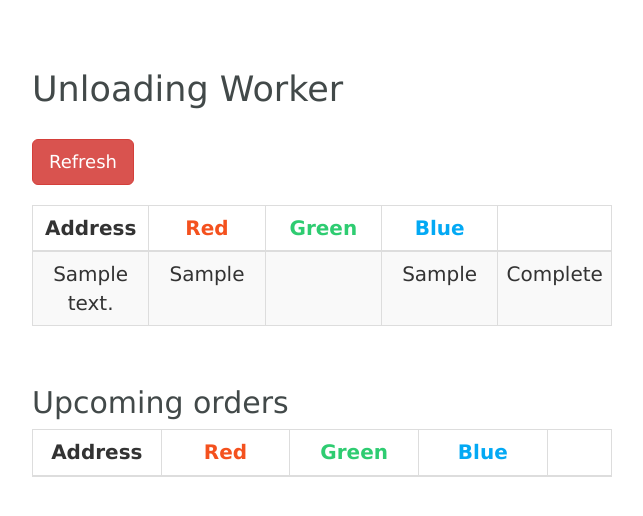
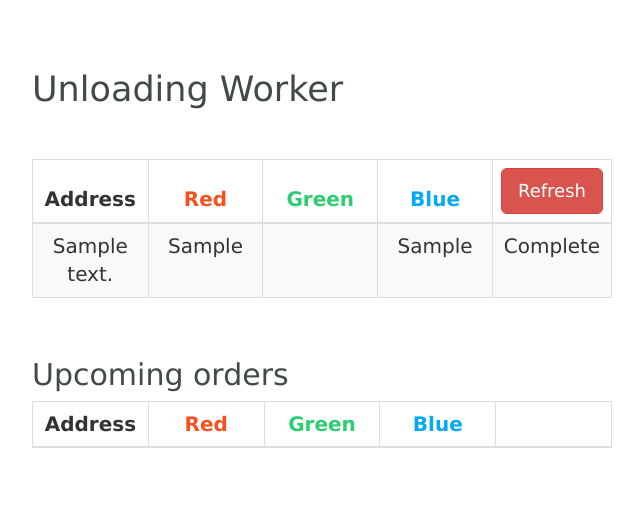
Before and after one commit to iitp-andy-warhol/server, a Python web app: template templates/unloading.html in a window 1280 px wide. Shown: the top 516 px of the page, without its empty margins (318-961 px from the left). Run offline with Jinja, Linux system fonts and the light colour scheme; the template is opened without the code that fills it: most values are stand-ins (such as "Sample title", 1, 10 or a date in 2020); lists and menus that the app fills with data are empty; some libraries are stand-ins or nearby versions.

Commit message:
moved refresh button

```diff
--- a/templates/unloading.html
+++ b/templates/unloading.html
@@ -20,9 +20,7 @@
     <div class="content-container">
     <h1 style="color:#424949">Unloading Worker</h1>
         <br>
-        <a href="/unloading"><button class="btn btn-danger btn-lg float-right">Refresh</button></a>
-    <br>
-    <br>
+        <br>
         <div class="table-sm">
     <table class="table table-bordered table-striped">
         <thead>
@@ -31,7 +29,7 @@
                 <th scope="col" style="width: 20%; color:#F4511E;">Red</th>
                 <th scope="col" style="width: 20%; color:#2ECC71;">Green</th>
                 <th scope="col" style="width: 20%; color:#03A9F4;">Blue</th>
-                <th style="width: 10%"></th>
+                <th style="width: 20%"><a href="/unloading"><button class="btn btn-danger btn-lg float-right">Refresh</button></a></th>
             </tr>
         </thead>
         <tbody>
@@ -64,7 +62,7 @@
                 <th scope="col" style="width: 20%; color:#F4511E;">Red</th>
                 <th scope="col" style="width: 20%; color:#2ECC71;">Green</th>
                 <th scope="col" style="width: 20%; color:#03A9F4;">Blue</th>
-                <th style="width: 10%"></th>
+                <th style="width: 20%"></th>
             </tr>
         </thead>
         <tbody>
```
Also changed, not shown: templates/loading.html (+3 -4 lines).
